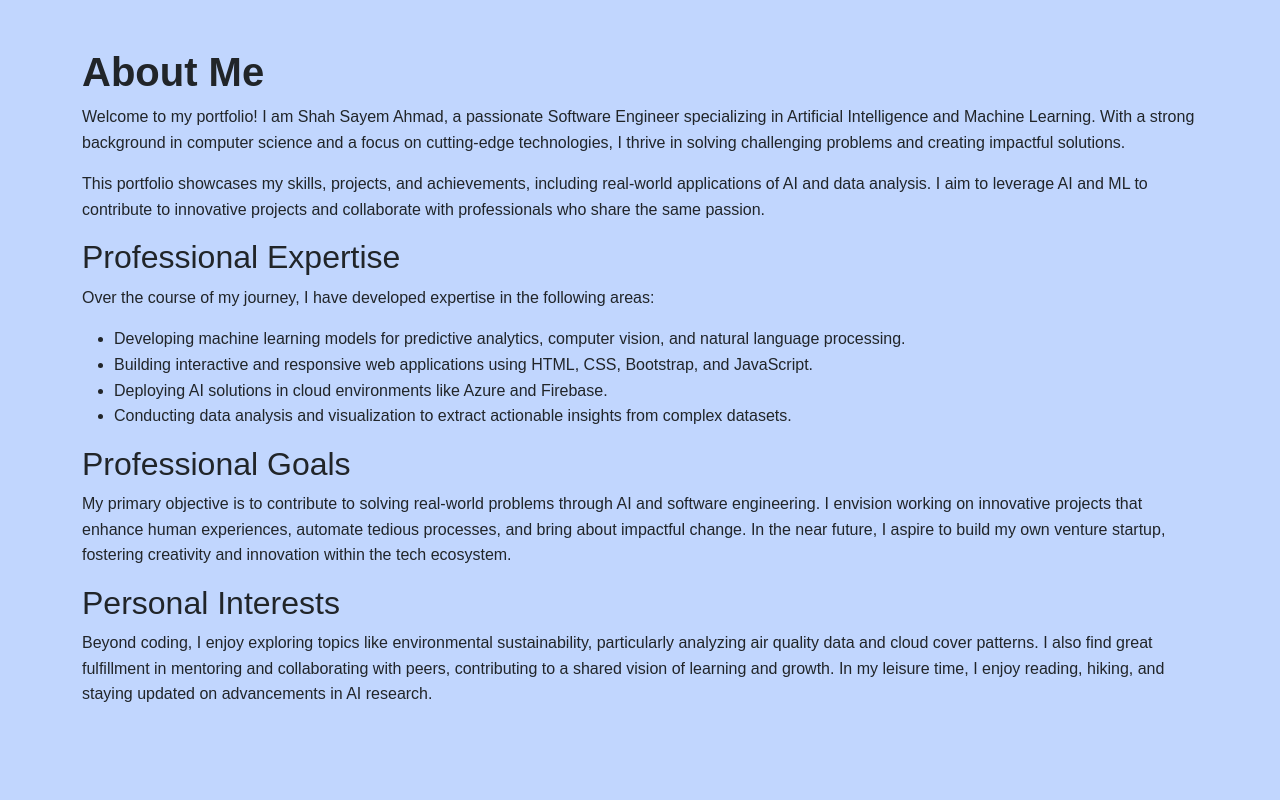
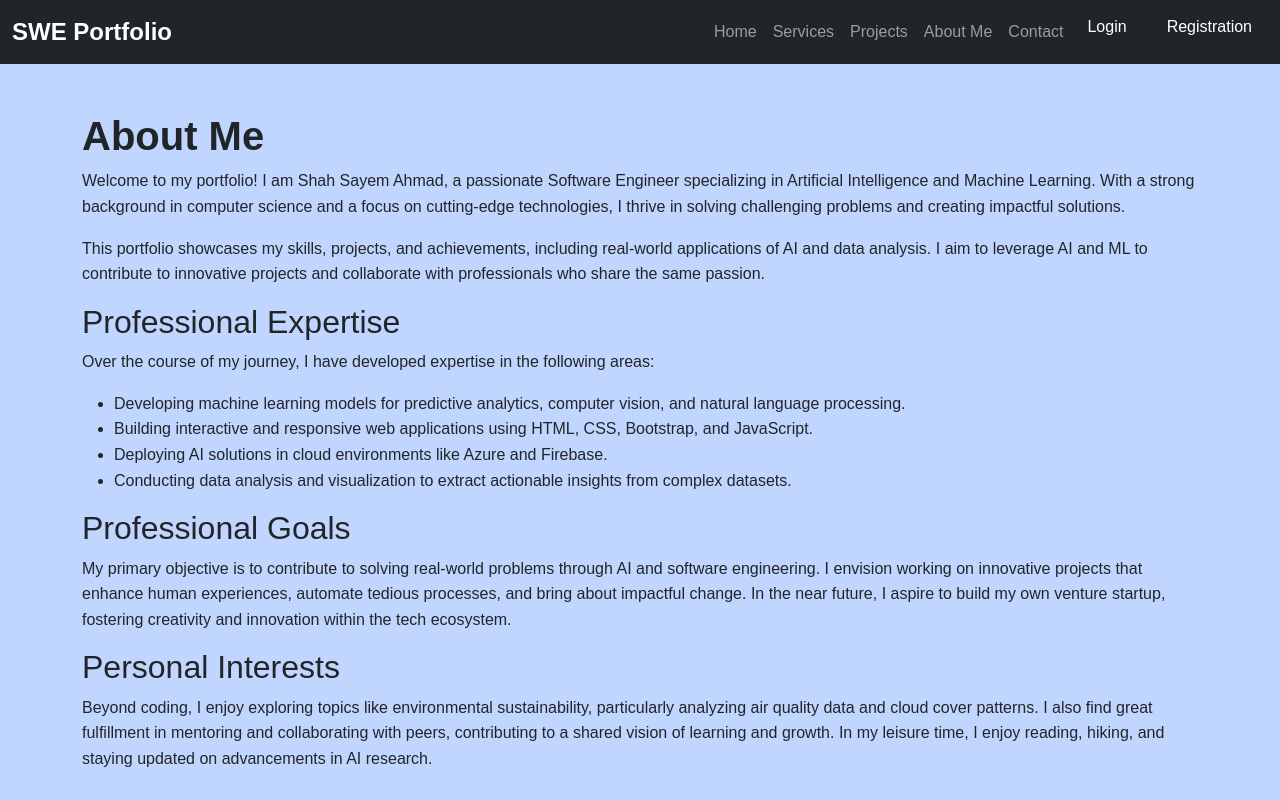
Before and after one commit to ShahSayem/shah_sayem0, a plain HTML site: page about.html in a window 1280 px wide. Drawn offline with nearby package versions, Linux system fonts and the light colour scheme.

Commit message:
Update about.html

```diff
--- a/about.html
+++ b/about.html
@@ -9,9 +9,56 @@
 </head>
 <body>
     <!-- Navbar -->
-    <!-- <?php include 'navbar.html'; ?> -->
+    <nav class="navbar navbar-expand-lg navbar-dark bg-dark">
+      <div class="container-fluid">
+        <a class="navbar-brand" href="index.html">SWE Portfolio</a>
+        <button
+          class="navbar-toggler"
+          type="button"
+          data-bs-toggle="collapse"
+          data-bs-target="#navbarNav"
+          aria-controls="navbarNav"
+          aria-expanded="false"
+          aria-label="Toggle navigation"
+        >
+          <span class="navbar-toggler-icon"></span>
+        </button>
+        <div class="collapse navbar-collapse" id="navbarNav">
+          <ul class="navbar-nav ms-auto">
+            <li class="nav-item">
+              <a class="nav-link" href="index.html">Home</a>
+            </li>
+            <li class="nav-item">
+              <a class="nav-link" href="services.html">Services</a>
+            </li>
+            <li class="nav-item">
+                <a class="nav-link" href="projects.html">Projects</a>
+            </li>
+            <li class="nav-item">
+                <a class="nav-link" href="about.html">About Me</a>
+            </li>
+            <li class="nav-item">
+              <a class="nav-link" href="contact.html">Contact</a>
+            </li>
+            <li class="nav-item">
+              <a
+                class="nav-link btn btn-primary text-white px-3 py-1"
+                href="login.html"
+                >Login</a
+              >
+            </li>
+            <li class="nav-item">
+              <a
+                class="nav-link btn btn-primary text-white px-3 py-1 ms-2"
+                href="registration.html"
+                >Registration</a
+              >
+            </li>
+          </ul>
+        </div>
+      </div>
+    </nav>
 
-    <!-- Main Content -->
     <div class="container mt-5">
         <h1><b>About Me</b></h1>
         <p>
@@ -46,8 +93,6 @@
         </p>
     </div>
 
-    <!-- Footer -->
-    <!-- <?php include 'footer.html'; ?> -->
     <script src="https://cdn.jsdelivr.net/npm/bootstrap@5.3.3/dist/js/bootstrap.bundle.min.js"></script>
 </body>
 </html>
```
